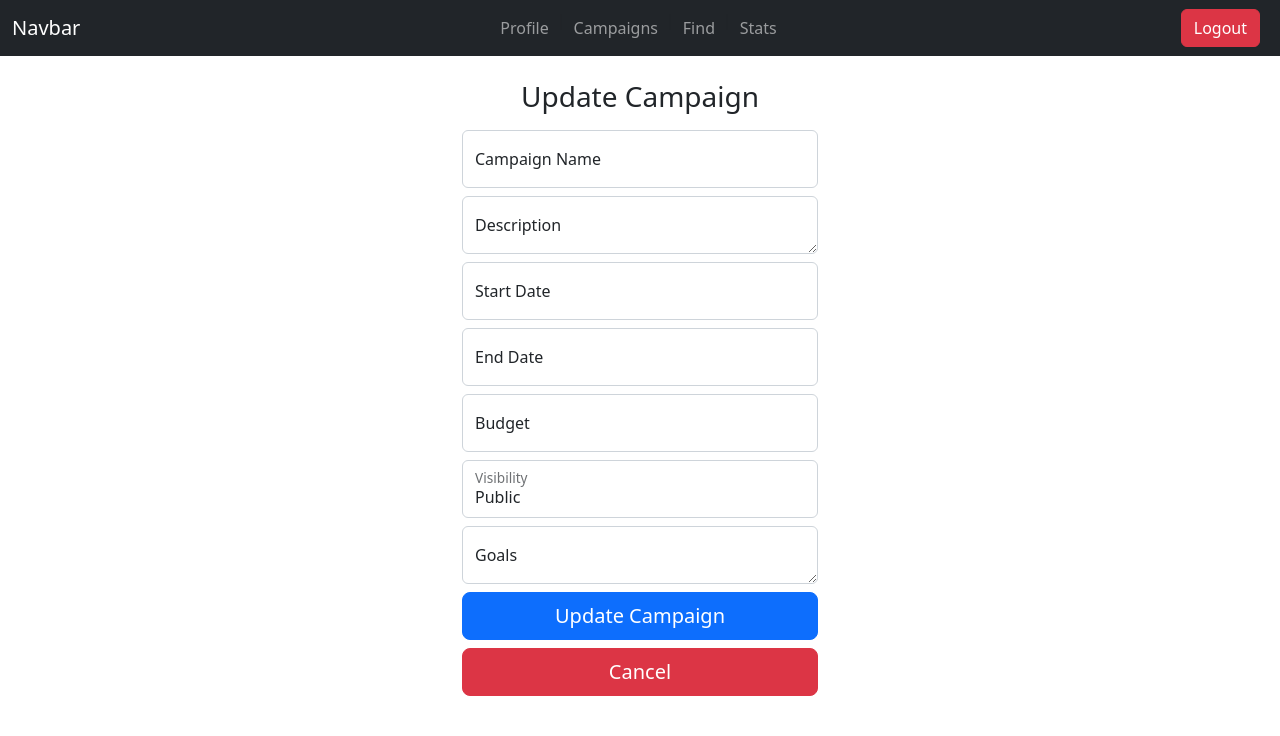
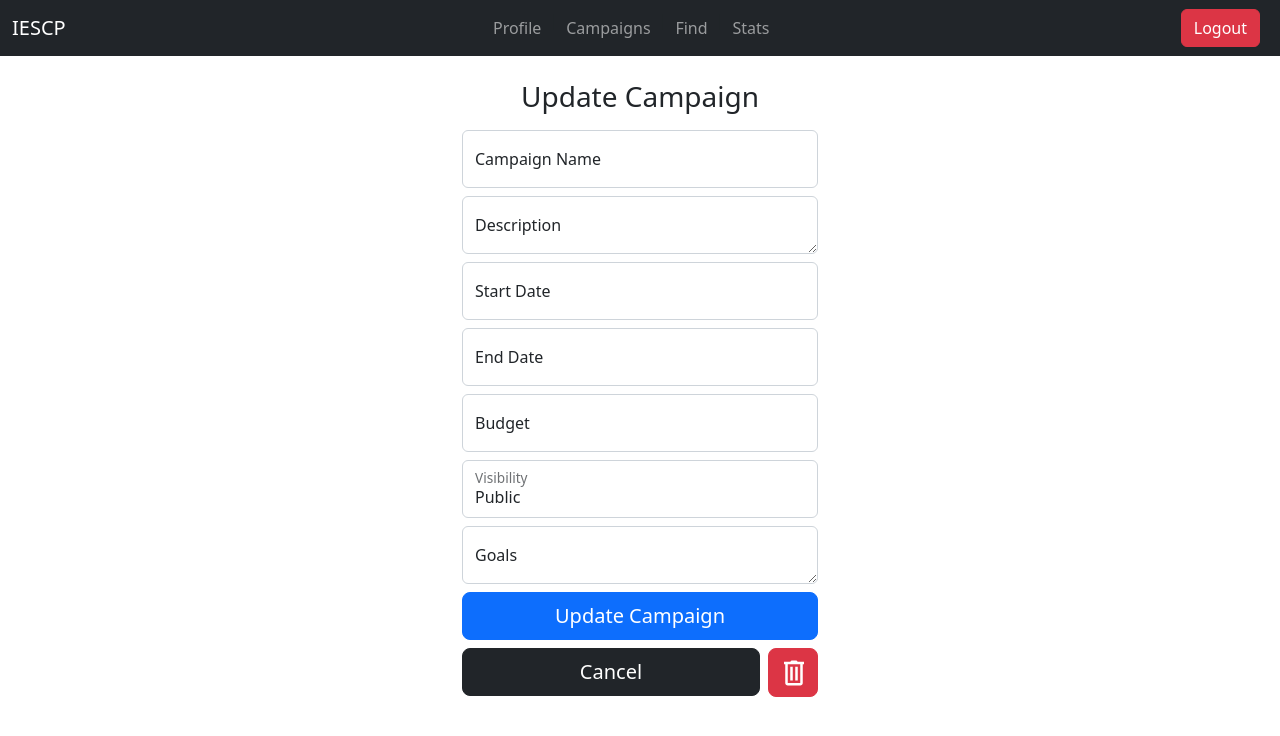
Before and after one commit to 21f1001662/IESCP-MAD-I, a Flask app: page /sponsor/campaigns/edit/1 in a window 1280 px wide. Shown: the top 736 px of the page. Run offline with Flask 3, Linux system fonts and the light colour scheme; the visitor is signed in with stand-in values (Sample User, id 1); data that the repository does not hold is empty; parts of the project's set-up code (start-up, migrations or seed data) failed here and were passed over; some libraries are stand-ins or nearby versions.

Commit message:
ability to delete a campaign

```diff
--- a/src/sponsor/forms.py
+++ b/src/sponsor/forms.py
@@ -1,6 +1,6 @@
 from flask_wtf import FlaskForm
 from wtforms import EmailField, PasswordField, StringField, IntegerField, TextAreaField, SelectField
-from wtforms.validators import DataRequired, Email, EqualTo, Length
+from wtforms.validators import DataRequired, Email, EqualTo, Length, Optional
 from src.sponsor.models import Sponsor, VisibilityEnum
 
 class SponsorLoginForm(FlaskForm):
@@ -40,6 +40,7 @@ class SponsorRegisterForm(FlaskForm):
         return True
 
 class CreateCampaignForm(FlaskForm):
+    id = IntegerField("ID", validators=[Optional()])
     name = StringField("Campaign Name", validators=[DataRequired()])
     description = TextAreaField("Description", validators=[DataRequired()])
     start_date = StringField("Start Date", validators=[DataRequired()])
--- a/src/sponsor/views.py
+++ b/src/sponsor/views.py
@@ -53,6 +53,11 @@ def edit_campaigns(campaign_id):
         if form.validate_on_submit():
             form = CreateCampaignForm(request.form)
             campaign = Campaigns.query.filter_by(id=campaign_id).first()
+
+            if campaign.created_by != current_user.id:
+                flash("You are not authorized to edit this campaign.", "danger")
+                return redirect(url_for("sponsor.campaigns"))
+
             campaign.name = form.name.data
             campaign.description = form.description.data
             campaign.start_date = form.start_date.data
@@ -67,6 +72,20 @@ def edit_campaigns(campaign_id):
             campaign_data = Campaigns.query.filter_by(id=campaign_id).first()
             form = CreateCampaignForm(obj = campaign_data)
             return render_template("sponsor/campaigns_form.html", form=form, purpose="PATCH")
+    return redirect(url_for("sponsor.login"))
+
+@sponsor_bp.route("/campaigns/delete/<int:campaign_id>", methods=["POST"])
+def delete_campaigns(campaign_id):
+    if current_user.is_authenticated and session.get("role") == "sponsor":
+        campaign_id = request.view_args["campaign_id"]
+        campaign = Campaigns.query.filter_by(id=campaign_id).first()
+        if campaign.created_by != current_user.id:
+            flash("You are not authorized to delete this campaign.", "danger")
+            return redirect(url_for("sponsor.campaigns"))
+        db.session.delete(campaign)
+        db.session.commit()
+        flash("Campaign deleted successfully.", "success")
+        return redirect(url_for("sponsor.campaigns"))
     return redirect(url_for("sponsor.login"))
 
 @sponsor_bp.route("/stats")
--- a/src/static/styles.css
+++ b/src/static/styles.css
@@ -79,3 +79,22 @@ a {
   justify-content: center;
   align-items: center;
 }
+
+.form-cancel-del-btn-group{
+  display: flex;
+  flex-direction: row;
+  justify-content: center;
+  align-items: center;
+  margin-bottom: 12px;
+}
+
+.delete-btn{
+  max-width: 50px;
+  margin-left: 8px;
+  text-align: center;
+  padding: 8px 10px;
+}
+
+.cancel-btn-wrapper{
+  display:contents
+}
--- a/src/templates/sponsor/campaigns_form.html
+++ b/src/templates/sponsor/campaigns_form.html
@@ -12,7 +12,7 @@
     <!-- CSS only -->
     <link href="https://cdn.jsdelivr.net/npm/bootstrap@5.2.0/dist/css/bootstrap.min.css" rel="stylesheet"
         integrity="sha384-gH2yIJqKdNHPEq0n4Mqa/HGKIhSkIHeL5AyhkYV8i59U5AR6csBvApHHNl/vI1Bx" crossorigin="anonymous">
-    <link rel="stylesheet" href="{{url_for('static', filename=" styles.css")}}">
+    <link rel="stylesheet" href="{{url_for('static', filename='styles.css')}}">
     <link rel="stylesheet" href="//code.jquery.com/ui/1.12.1/themes/base/jquery-ui.css">
     <script src="https://code.jquery.com/jquery-3.5.1.min.js"></script>
     <script src="https://code.jquery.com/ui/1.12.1/jquery-ui.js"></script>
@@ -48,7 +48,8 @@
                 <main class="form-signin w-100 m-auto">
                     <form role="form" method="post" action="">
                         {{ form.csrf_token }}
-                        <h1 class="h3 mb-3 fw-normal text-center">{% if purpose == 'PATCH' %}Update{% else %}Create{% endif%} Campaign</h1>
+                        <h1 class="h3 mb-3 fw-normal text-center">{% if purpose == 'PATCH' %}Update{% else %}Create{%
+                            endif%} Campaign</h1>
                         <input type="hidden" name="_method" value="PATCH">
 
                         <div class="form-floating">
@@ -128,11 +129,29 @@
                             {% endfor %}
                             {% endif %}
                         </div>
-                        <button class="w-100 btn btn-lg btn-primary mb-2" type="submit"> {% if purpose == 'PATCH' %} Update Campaign {% else %} Create Campaign {% endif%}</button>
+                        <button class="w-100 btn btn-lg btn-primary mb-2" type="submit">
+                            {% if purpose == 'PATCH' %} Update Campaign {% else %} Create Campaign {% endif%}
+                        </button>
                     </form>
-                    <a href="{{ url_for('sponsor.campaigns')}}">
-                        <button class="w-100 btn btn-lg btn-danger" type="submit">Cancel</button>
-                    </a>
+
+                    <div class="form-cancel-del-btn-group">
+                        <a class="cancel-btn-wrapper" href="{{ url_for('sponsor.campaigns')}}">
+                            <button class="w-100 btn btn-lg btn-dark" type="submit">Cancel</button>
+                        </a>
+                        {% if purpose == 'PATCH' %}
+                        <form role="form" method="post" action="/sponsor/campaigns/delete/{{form.id.data}}">
+                            <button class="w-100 btn btn-lg btn-danger delete-btn" type="submit">
+                                <svg xmlns="http://www.w3.org/2000/svg" x="0px" y="0px" width="30" height="30"
+                                    viewBox="0 0 24 24">
+                                    <path fill="#ffffff"
+                                        d="M 10 2 L 9 3 L 4 3 L 4 5 L 5 5 L 5 20 C 5 20.522222 5.1913289 21.05461 5.5683594 21.431641 C 5.9453899 21.808671 6.4777778 22 7 22 L 17 22 C 17.522222 22 18.05461 21.808671 18.431641 21.431641 C 18.808671 21.05461 19 20.522222 19 20 L 19 5 L 20 5 L 20 3 L 15 3 L 14 2 L 10 2 z M 7 5 L 17 5 L 17 20 L 7 20 L 7 5 z M 9 7 L 9 18 L 11 18 L 11 7 L 9 7 z M 13 7 L 13 18 L 15 18 L 15 7 L 13 7 z">
+                                    </path>
+                                </svg>
+                            </button>
+                        </form>
+                        {% endif%}
+                    </div>
+
                 </main>
             </div>
             <div class="col-md-4"></div>
@@ -152,4 +171,5 @@
         crossorigin="anonymous"></script>
     {% block js %}{% endblock %}
 </body>
+
 </html>
--- a/src/templates/sponsor/navbar.html
+++ b/src/templates/sponsor/navbar.html
@@ -1,7 +1,7 @@
 <!-- Navigation -->
 <nav class="navbar navbar-expand-lg navbar-dark bg-dark">
     <div class="container-fluid">
-        <a class="navbar-brand" href="#">Navbar</a>
+        <a class="navbar-brand" href="#">IESCP</a>
         <button class="navbar-toggler" type="button" data-bs-toggle="collapse" data-bs-target="#navbarTogglerDemo03"
             aria-controls="navbarTogglerDemo03" aria-expanded="false" aria-label="Toggle navigation">
             <span class="navbar-toggler-icon"></span>
```
